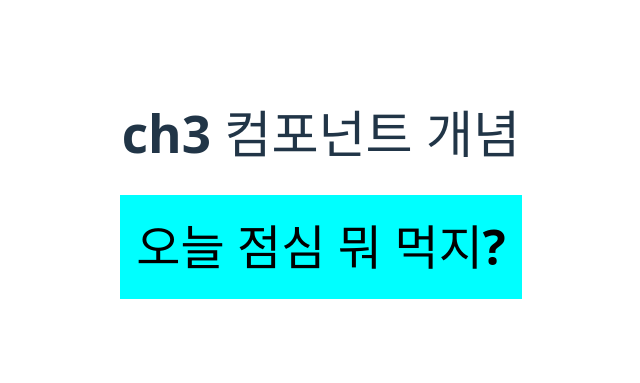
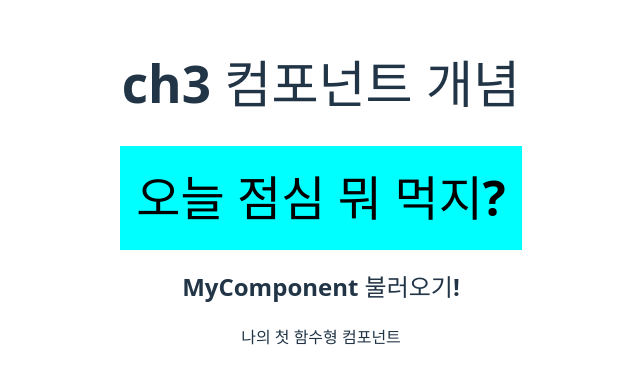
Before and after one commit to reokkamy/React-WorkSpace-k6-0806, a React (Vite) app in the folder ch03-vite-test/: page / in a window 1280 px wide. Shown: the part 215-598 px from the top of the page, without its empty margins (319-959 px from the left). Built offline with nearby package versions, Linux system fonts and the light colour scheme.

Commit message:
2교시, 마이 컴포넌트(자식), App.jsx(부모)  포함해서 그리기 , 내보내기, 가져오기 개념

```diff
--- a/ch03-vite-test/src/App.jsx
+++ b/ch03-vite-test/src/App.jsx
@@ -1,5 +1,6 @@
 import "./App.css";
 import React, { Component } from "react";
+import MyComponent from "./component/MyComponent";
 
 // 1. 함수형 컴포넌트
 // function App() {
@@ -20,6 +21,8 @@ class App extends Component {
       <>
         <h1>ch3 컴포넌트 개념</h1>
         <div className="react">{name}</div>
+        <h2>MyComponent 불러오기!</h2>
+        <MyComponent />
       </>
     );
   }
```
